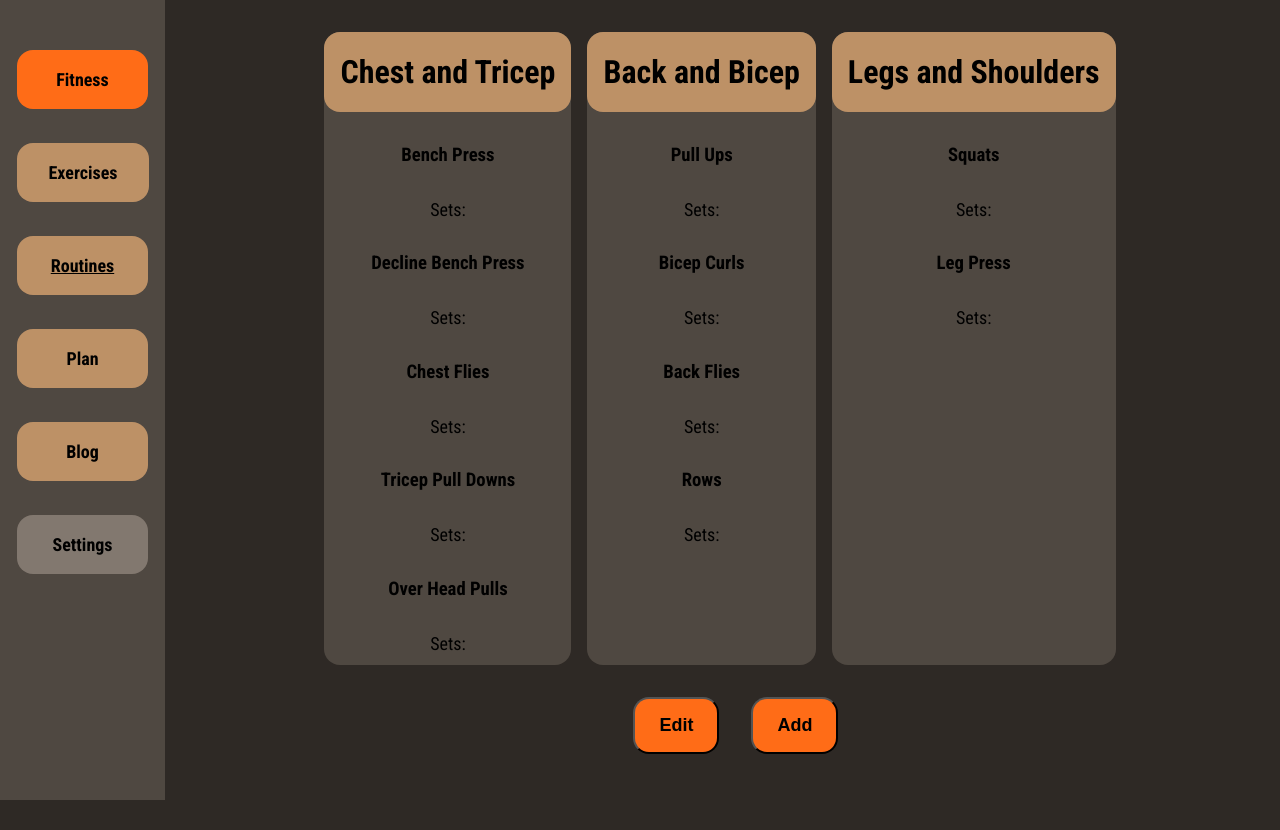
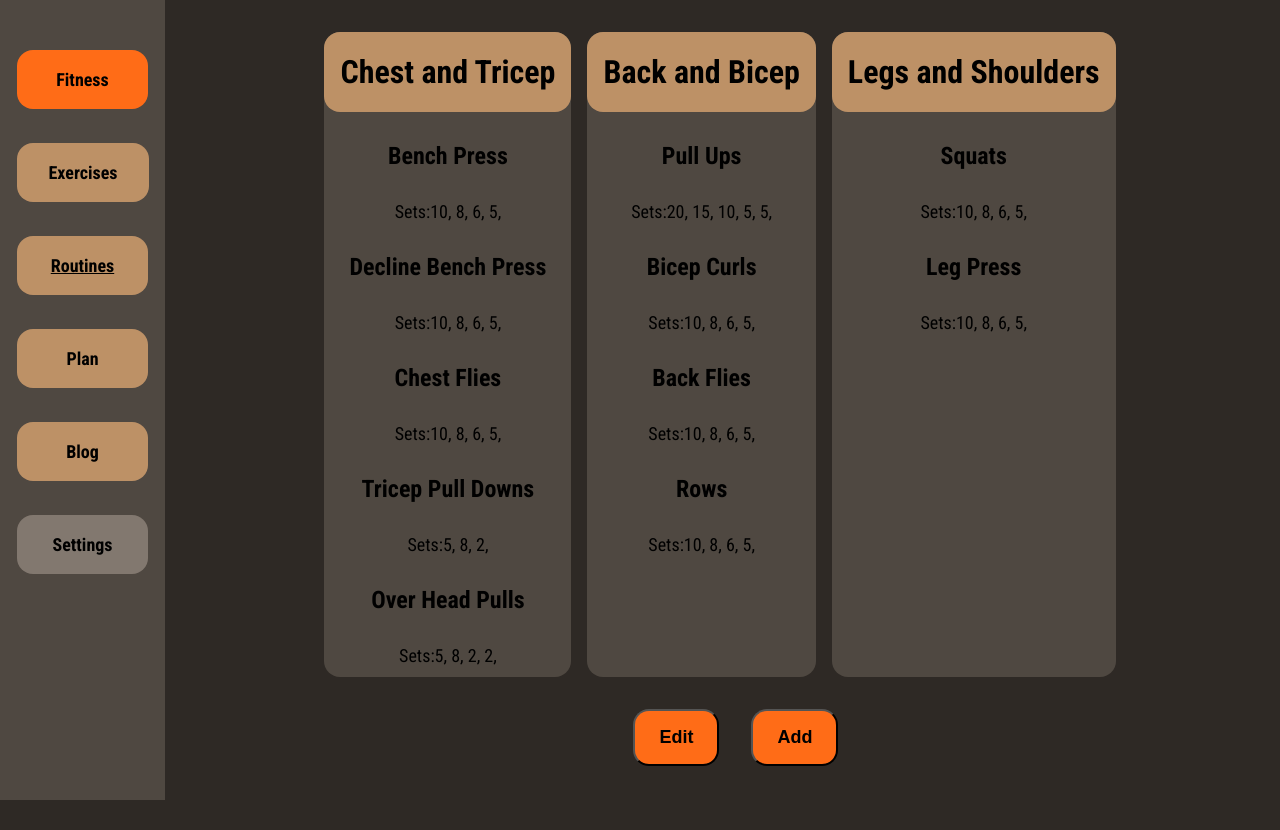
Before and after one commit to HaraldWikborg/FitnessApp, a React (Vite) app: page /routines in a window 1280 px wide. Built offline with nearby package versions, Linux system fonts and the light colour scheme.

Commit message:
Worked on newRoutine maker

```diff
--- a/src/assets/data/exercises.js
+++ b/src/assets/data/exercises.js
@@ -4,6 +4,8 @@ class Exercise {
     this.muscleGroup = muscleGroup;
     this.PR = PR;
     this.equipment = equipment;
+    this.id = Math.floor(Math.random() * 10000);
+    this.sets = [];
   }
   setPR(PR) {
     this.PR = PR;
@@ -19,6 +21,9 @@ class Exercise {
   }
   getName() {
     return this.name;
+  }
+  setSets(sets) {
+    this.sets = sets;
   }
 }
 
--- a/src/assets/data/routines.js
+++ b/src/assets/data/routines.js
@@ -7,117 +7,27 @@ const routines = [
       {
         id: 1,
         name: "Bench Press",
-        sets: [
-          {
-            id: 1,
-            reps: 12,
-            weight: 20,
-          },
-          {
-            id: 2,
-            reps: 10,
-            weight: 60,
-          },
-          {
-            id: 3,
-            reps: 6,
-            weight: 110,
-          },
-          {
-            id: 4,
-            reps: 5,
-            weight: 110,
-          },
-          {
-            id: 5,
-            reps: 5,
-            weight: 110,
-          },
-        ],
+        sets: [10, 8, 6, 5],
       },
       {
         id: 2,
         name: "Decline Bench Press",
-        sets: [
-          {
-            id: 1,
-            reps: 8,
-            weight: 135,
-          },
-          {
-            id: 2,
-            reps: 8,
-            weight: 135,
-          },
-          {
-            id: 3,
-            reps: 8,
-            weight: 135,
-          },
-        ],
+        sets: [10, 8, 6, 5],
       },
       {
         id: 3,
         name: "Chest Flies",
-        sets: [
-          {
-            id: 1,
-            reps: 8,
-            weight: 135,
-          },
-          {
-            id: 2,
-            reps: 8,
-            weight: 135,
-          },
-          {
-            id: 3,
-            reps: 8,
-            weight: 135,
-          },
-        ],
+        sets: [10, 8, 6, 5],
       },
       {
         id: 4,
         name: "Tricep Pull Downs",
-        sets: [
-          {
-            id: 1,
-            reps: 8,
-            weight: 135,
-          },
-          {
-            id: 2,
-            reps: 8,
-            weight: 135,
-          },
-          {
-            id: 3,
-            reps: 8,
-            weight: 135,
-          },
-        ],
+        sets: [5, 8, 2],
       },
       {
         id: 5,
         name: "Over Head Pulls",
-        sets: [
-          {
-            id: 1,
-            reps: 8,
-            weight: 135,
-          },
-          {
-            id: 2,
-            reps: 8,
-            weight: 135,
-          },
-          {
-            id: 3,
-            reps: 8,
-            weight: 135,
-          },
-        ],
+        sets: [5, 8, 2, 2],
       },
     ],
   },
@@ -128,96 +38,22 @@ const routines = [
       {
         id: 1,
         name: "Pull Ups",
-        sets: [
-          {
-            id: 1,
-            reps: 12,
-            weight: 20,
-          },
-          {
-            id: 2,
-            reps: 10,
-            weight: 60,
-          },
-          {
-            id: 3,
-            reps: 6,
-            weight: 110,
-          },
-          {
-            id: 4,
-            reps: 5,
-            weight: 110,
-          },
-          {
-            id: 5,
-            reps: 5,
-            weight: 110,
-          },
-        ],
+        sets: [20, 15, 10, 5, 5],
       },
       {
         id: 2,
         name: "Bicep Curls",
-        sets: [
-          {
-            id: 1,
-            reps: 8,
-            weight: 135,
-          },
-          {
-            id: 2,
-            reps: 8,
-            weight: 135,
-          },
-          {
-            id: 3,
-            reps: 8,
-            weight: 135,
-          },
-        ],
+        sets: [10, 8, 6, 5],
       },
       {
         id: 3,
         name: "Back Flies",
-        sets: [
-          {
-            id: 1,
-            reps: 8,
-            weight: 135,
-          },
-          {
-            id: 2,
-            reps: 8,
-            weight: 135,
-          },
-          {
-            id: 3,
-            reps: 8,
-            weight: 135,
-          },
-        ],
+        sets: [10, 8, 6, 5],
       },
       {
         id: 4,
         name: "Rows",
-        sets: [
-          {
-            id: 1,
-            reps: 8,
-            weight: 135,
-          },
-          {
-            id: 2,
-            reps: 8,
-            weight: 135,
-          },
-          {
-            id: 3,
-            reps: 8,
-            weight: 135,
-          },
-        ],
+        sets: [10, 8, 6, 5],
       },
     ],
   },
@@ -228,54 +64,12 @@ const routines = [
       {
         id: 1,
         name: "Squats",
-        sets: [
-          {
-            id: 1,
-            reps: 12,
-            weight: 20,
-          },
-          {
-            id: 2,
-            reps: 10,
-            weight: 60,
-          },
-          {
-            id: 3,
-            reps: 6,
-            weight: 110,
-          },
-          {
-            id: 4,
-            reps: 5,
-            weight: 110,
-          },
-          {
-            id: 5,
-            reps: 5,
-            weight: 110,
-          },
-        ],
+        sets: [10, 8, 6, 5],
       },
       {
         id: 2,
         name: "Leg Press",
-        sets: [
-          {
-            id: 1,
-            reps: 8,
-            weight: 135,
-          },
-          {
-            id: 2,
-            reps: 8,
-            weight: 135,
-          },
-          {
-            id: 3,
-            reps: 8,
-            weight: 135,
-          },
-        ],
+        sets: [10, 8, 6, 5],
       },
     ],
   },
--- a/src/components/routines/Routines.css
+++ b/src/components/routines/Routines.css
@@ -35,7 +35,6 @@
 .routineCard {
   background-color: #4f4841;
   border-radius: 1rem;
-  padding: 0px;
   width: fit-content;
   flex-grow: 1;
   flex-shrink: 1;
@@ -50,6 +49,13 @@
   align-items: center;
   justify-content: center;
   width: 100%;
+  text-align: center;
+}
+.exercise h3 {
+  font-size: 1.5rem;
+  font-weight: bold;
+  margin: 0px;
+  padding: 1rem;
 }
 
 /* Buttons */
@@ -105,6 +111,8 @@
   gap: 1rem;
   background-color: #4f4841;
   border-radius: 1rem;
+  padding: 2rem;
+  width: fit-content;
 }
 .routineLabel {
   font-size: 1.5rem;
@@ -116,4 +124,85 @@
   text-align: center;
   display: flex;
   flex-direction: column;
+  align-items: center;
 }
+.routineInput {
+  padding: 0.5rem;
+  border-radius: 1rem;
+  font-size: large;
+  width: 100%;
+  margin: 0.5rem;
+  background-color: #bd9166;
+  color: black;
+  font-weight: bold;
+}
+.addedExercises {
+  display: flex;
+  flex-direction: column;
+  align-items: center;
+  justify-content: center;
+  width: 100%;
+  gap: 1rem;
+  background-color: #4f4841;
+  border-radius: 1rem;
+  padding: 2rem;
+  width: fit-content;
+}
+.addedExercises p {
+  font-size: 1.1rem;
+  font-weight: bold;
+}
+.numberInput {
+  border-radius: 1rem;
+  font-size: large;
+  width: fit-content;
+  margin: 0.5rem;
+  background-color: #bd9166;
+  color: black;
+  font-weight: bold;
+}
+.exercisesForm {
+  display: flex;
+  flex-direction: column;
+  align-items: center;
+  text-align: center;
+  background-color: #4f4841;
+  border-radius: 1rem;
+  padding: 2rem;
+  width: fit-content;
+}
+.filterLabel {
+  font-size: 1.2rem;
+  font-weight: normal;
+}
+.addExerciseButton {
+  background-color: #bd9166;
+  padding: 0.5rem 1rem;
+  border-radius: 1rem;
+  font-weight: bold;
+  color: black;
+  height: fit-content;
+  text-align: center;
+  font-size: large;
+  cursor: pointer;
+  transition: background-color 0.3s ease;
+  margin: 1rem;
+}
+.addExerciseButton:hover {
+  background-color: gray;
+}
+
+.removeButton {
+  background-color: #bd9166;
+  border-radius: 1rem;
+  color: black;
+  height: fit-content;
+  text-align: center;
+  cursor: pointer;
+  transition: background-color 0.3s ease;
+  margin: 0.2rem;
+  border: none;
+}
+.removeButton:hover {
+  background-color: gray;
+}
--- a/src/components/routines/subComp/NewRoutine.jsx
+++ b/src/components/routines/subComp/NewRoutine.jsx
@@ -25,14 +25,16 @@ const NewRoutine = ({ routines, setRoutines, setAdd }) => {
     setRoutines((routines) => [...routines, newRoutine]);
     setAdd(false);
   };
+
   const addExercise = () => {
     let exercise = document.getElementById("exercises").value;
     let newExercise = exerciseList.find((ex) => ex.name === exercise);
+    let numberOfSets = document.getElementById("sets").value;
+    newExercise.setSets(new Array(parseInt(numberOfSets)).fill(1));
     setAddedExercises((addedExercises) => [...addedExercises, newExercise]);
-    console.log(addedExercises);
   };
+
   const handleFilterChange = (e) => {
-    console.log(e.target.value);
     setFilter(e.target.value);
     const filtered = exerciseList.filter((exercise) => {
       if (e.target.value === "all") {
@@ -43,11 +45,19 @@ const NewRoutine = ({ routines, setRoutines, setAdd }) => {
     });
     setFilteredExercises(filtered);
   };
+
+  const removeEx = (e) => {
+    let id = e.target.parentElement.id;
+    let newExercises = addedExercises.filter((ex) => ex.id != id);
+    setAddedExercises(newExercises);
+  };
+  //Add function to update reps for each set when changed
   return (
     <form className="routineForm" onSubmit={handleSubmit}>
       <label className="routineLabel">
         Routine Title:
         <input
+          required
           className="routineInput"
           type="text"
           value={routineTitle}
@@ -58,8 +68,30 @@ const NewRoutine = ({ routines, setRoutines, setAdd }) => {
         {addedExercises ? (
           addedExercises.map((exercise, index) => {
             return (
-              <div className="addedExercise" key={index}>
-                {exercise.name}
+              <div id={exercise.id} className="addedExercise" key={index}>
+                <p>{exercise.name}</p>
+                <label>
+                  Reps:
+                  {exercise.sets.map((set, index) => {
+                    return (
+                      <input
+                        key={index}
+                        min={1}
+                        max={99}
+                        defaultValue="1"
+                        className="numberInput"
+                        type="number"
+                      />
+                    );
+                  })}
+                </label>
+                <button
+                  className="removeButton"
+                  type="button"
+                  onClick={removeEx}
+                >
+                  X
+                </button>
               </div>
             );
           })
@@ -70,8 +102,8 @@ const NewRoutine = ({ routines, setRoutines, setAdd }) => {
       <div className="exercisesForm">
         <label className="routineLabel">
           Add exercises to routine:
-          <label htmlFor="muscleGroup">
-            Muscle Group:
+          <label className="filterLabel" htmlFor="muscleGroup">
+            Filter:
             <select
               onChange={handleFilterChange}
               id="muscleGroup"
@@ -88,7 +120,7 @@ const NewRoutine = ({ routines, setRoutines, setAdd }) => {
             </select>
           </label>
         </label>
-        <label htmlFor="exercises">
+        <label className="filterLabel" htmlFor="exercises">
           Exercises:
           <select id="exercises" name="exercises">
             {filteredExercises.map((exercise, index) => {
@@ -99,6 +131,17 @@ const NewRoutine = ({ routines, setRoutines, setAdd }) => {
               );
             })}
           </select>
+          <label className="filterLabel" htmlFor="sets">
+            Sets:
+            <input
+              className="numberInput"
+              type="number"
+              id="sets"
+              defaultValue="1"
+              min="1"
+              max="9"
+            />
+          </label>
         </label>
         <button
           type="button"
--- a/src/components/routines/subComp/RoutineList.jsx
+++ b/src/components/routines/subComp/RoutineList.jsx
@@ -1,4 +1,4 @@
-import RoutineExercisesList from "../routineExercisesList/routineExercisesList.jsx";
+import RoutineExercisesList from "./routineExercisesList.jsx";
 
 const RoutineList = ({
   routines,
--- a/src/components/routines/routineExercisesList/routineExercisesList.jsx
+++ b/src/components/routines/subComp/routineExercisesList.jsx
@@ -2,14 +2,19 @@ import React from "react";
 
 const RoutineExercisesList = ({ exercises }) => {
   return (
-    <div className="exercise">
+    <>
       {exercises.map((exercise, index) => (
         <div className="exercise" key={index}>
           <h3>{exercise.name}</h3>
-          <p>Sets: </p>
+          <p>
+            Sets:
+            {exercise.sets.map((set, index) => (
+              <span key={index}>{set}, </span>
+            ))}
+          </p>
         </div>
       ))}
-    </div>
+    </>
   );
 };
 
```
